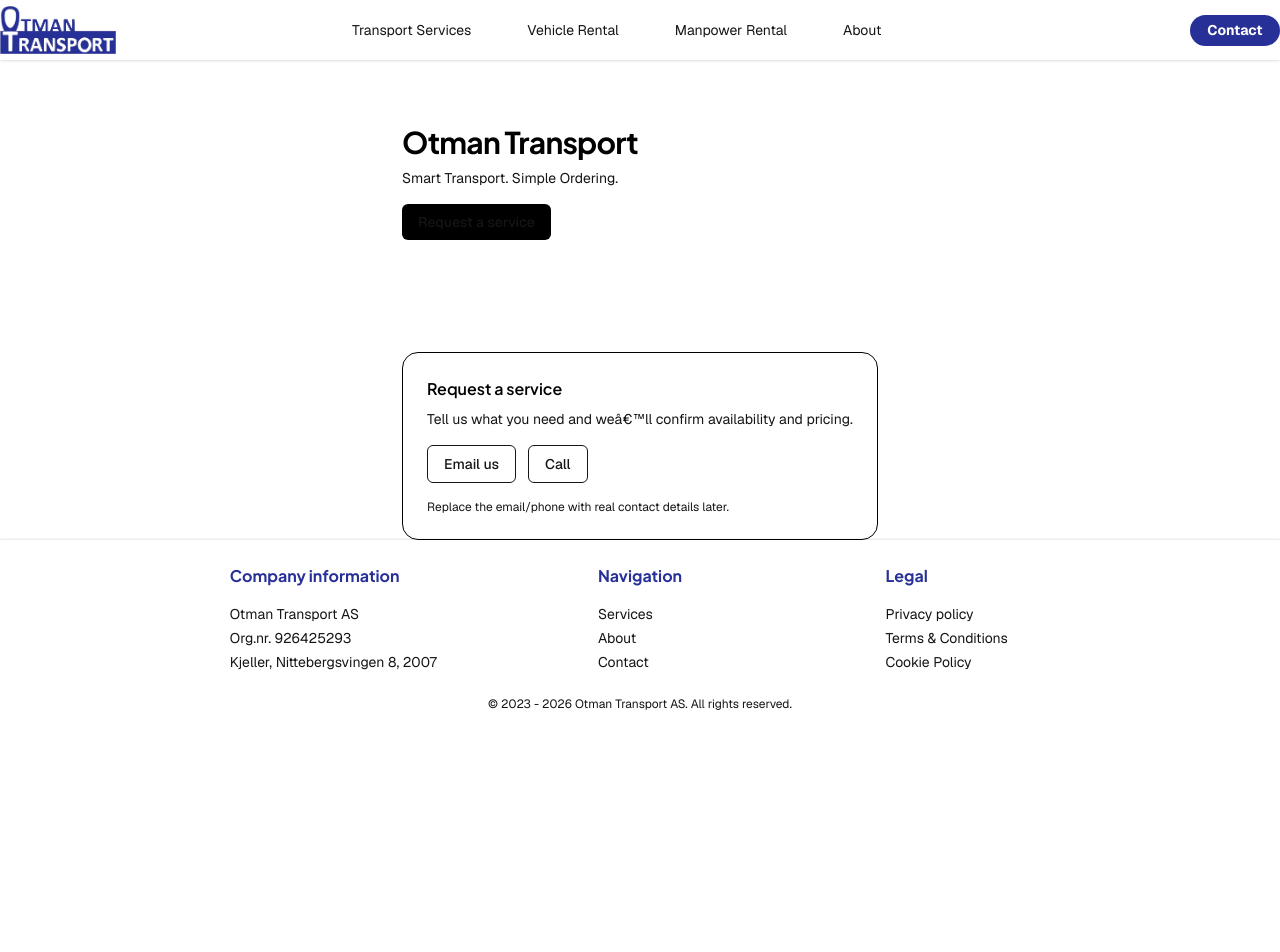
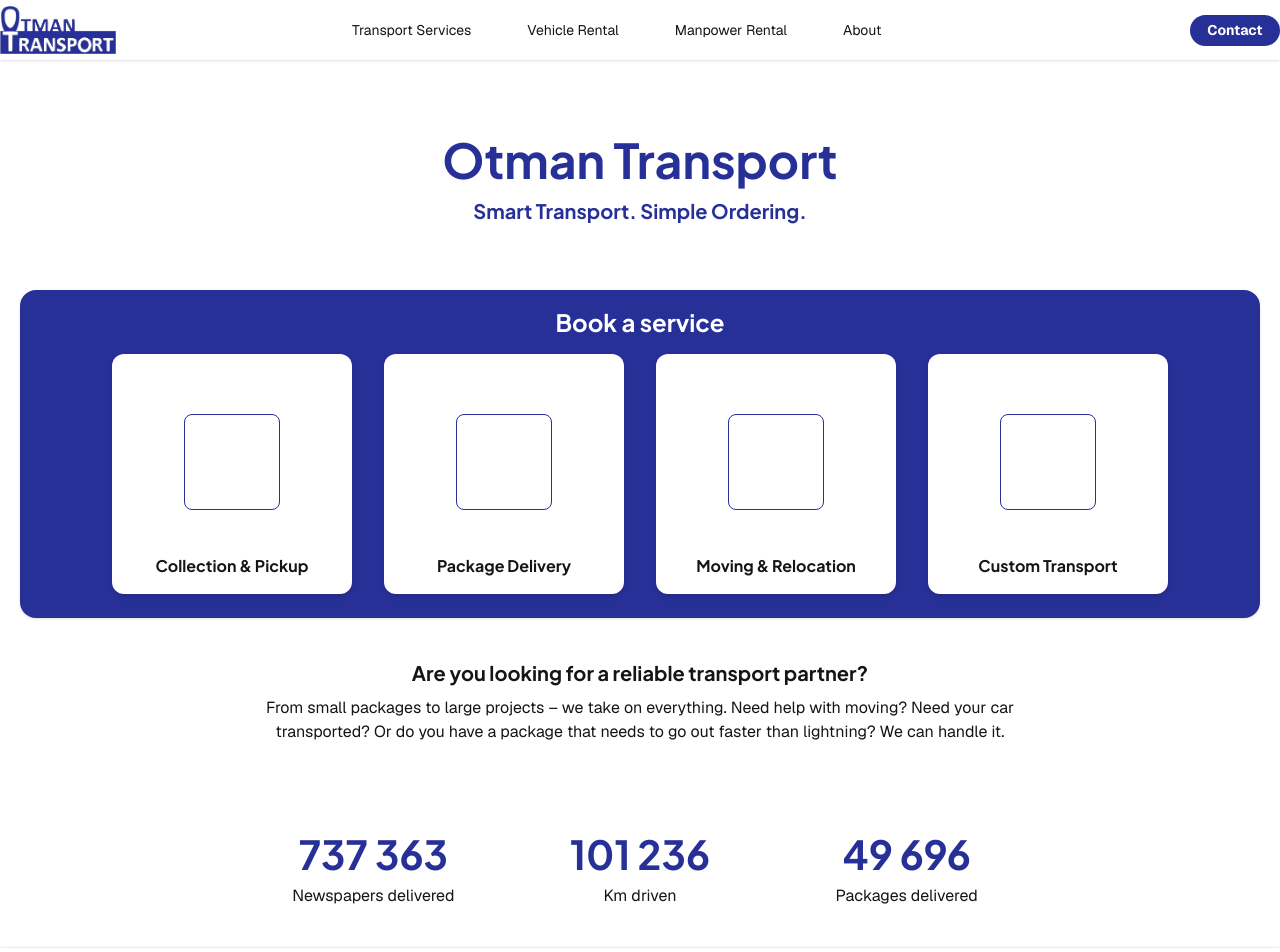
Before and after one commit to itworkotman-design/OTman, a Next.js app: page / in a window 1280 px wide. Shown: the top 952 px of the page. Before the commit the page ends 800 px from the top, so only its background shows below. Built offline with nearby package versions, Linux system fonts and the light colour scheme.

Commit message:
Components Added: Stats Display, ServiceWindow, ServiceWindowItem

```diff
--- /dev/null
+++ b/app/_components/@TransportService/ServiceWindow.tsx
@@ -0,0 +1,25 @@
+// src/components/ServiceWindow.tsx
+import { ServiceWindowItem, type ServiceWindowItemProps } from "./ServiceWindowItem";
+
+export function ServiceWindow({
+  title = "Book a service",
+  items,
+}: {
+  title?: string;
+  items: ServiceWindowItemProps[];
+}) {
+  return (
+    <section>
+      <div className=" w-full">
+        <div className="rounded-2xl bg-logoblue p-4 shadow-sm ">
+          <h2 className="text-center text-2xl font-bold text-white">{title}</h2>
+          <div className="mt-4 flex gap-8 pb-2 justify-self-center">
+            {items.map((item) => (
+              <ServiceWindowItem key={item.href} {...item} />
+            ))}
+          </div>
+        </div>
+      </div>
+    </section>
+  );
+}
--- /dev/null
+++ b/app/_components/@TransportService/ServiceWindowItem.tsx
@@ -0,0 +1,21 @@
+import Link from "next/link";
+
+export type ServiceWindowItemProps = {
+  title: string;
+  href: string;
+};
+
+export function ServiceWindowItem({ title, href }: ServiceWindowItemProps) {
+  return (
+    <Link href={href} className="w-[240px] h-[240px] rounded-xl bg-white p-4 shadow-md flex flex-col">
+      {/* Icon */}
+      <div className="flex-1 flex items-center justify-center">
+        <div className="grid h-24 w-24 place-items-center rounded-lg border border-logoblue">
+        </div>
+      </div>
+
+      {/* Title */}
+      <h3 className="text-center text-[16px] font-bold">{title}</h3>
+    </Link>
+  );
+}
--- /dev/null
+++ b/app/_components/@TransportService/StatsDisplay.tsx
@@ -0,0 +1,23 @@
+//This file needs to intake data from the DB
+export const StatsDisplay = () => {
+  return (
+    <>
+        <section className="w-full py-[40px]">
+            <div className="grid grid-cols-1 md:grid-cols-3 w-[800px] justify-self-center">
+                <div className="text-center">
+                    <h1 className="text-[40px] text-logoblue font-bold">737 363</h1>
+                    <p>Newspapers delivered</p>
+                </div>
+                <div className="text-center">
+                    <h1 className="text-[40px] text-logoblue font-bold">101 236</h1>
+                    <p>Km driven</p>
+                </div>
+                <div className="text-center">
+                    <h1 className="text-[40px] text-logoblue font-bold">49 696</h1>
+                    <p>Packages delivered</p>
+                </div>
+            </div>
+        </section>
+    </>
+  )
+}
--- a/app/_components/Footer.jsx
+++ b/app/_components/Footer.jsx
@@ -3,37 +3,37 @@
 
 export function Footer() {
   return (
-    <footer className="w-full bg-white shadow-[0_-1px_2px_0_rgba(0,0,0,0.1)]">
-      <div className="mx-auto max-w-screen-xl max-w-6xl px-[200px] pt-6">
-        <div className="grid grid-cols-1 gap-10 md:grid-cols-3">
+    <footer className="w-full bg-logoblue md:bg-white shadow-[0_-1px_2px_0_rgba(0,0,0,0.1)]">
+      <div className="mx-auto max-w-screen-xl px-[20] pt-6 w-[800px]">
+        <div className="grid grid-cols-1 gap-10 sm:grid-cols-3">
           {/* Company info */}
-          <div className="justify-self-center">
-            <h3 className="text-md font-bold text-logoblue">
+          <div className="md:justify-self-center">
+            <h3 className="text-md font-bold text-white md:text-logoblue">
               Company information
             </h3>
-            <ul className="mt-4 space-y-1 text-sm text-textcolor">
-              <li>Otman Transport AS</li>
-              <li>Org.nr. 926425293</li>
-              <li>Kjeller, Nittebergsvingen 8, 2007</li>
+            <ul className="mt-4 space-y-1 text-sm">
+              <li className="text-white! md:text-textcolor!">Otman Transport AS</li>
+              <li className="text-white! md:text-textcolor!">Org.nr. 926425293</li>
+              <li className="text-white! md:text-textcolor!">Kjeller, Nittebergsvingen 8, 2007</li>
             </ul>
           </div>
 
           {/* Navigation */}
-          <div className="justify-self-center">
-            <h3 className="text-md font-bold text-logoblue">Navigation</h3>
-            <ul className="mt-4 space-y-1 text-sm text-textcolor">
+          <div className="md:justify-self-center">
+            <h3 className="text-md font-bold text-white md:text-logoblue">Navigation</h3>
+            <ul className="mt-4 space-y-1 text-sm md:text-textcolor">
               <li>
-                <Link href="/services" className="hover:underline">
+                <Link href="/services" className="hover:underline text-white! md:text-textcolor!">
                   Services
                 </Link>
               </li>
               <li>
-                <Link href="/about" className="hover:underline">
+                <Link href="/about" className="hover:underline text-white! md:text-textcolor!">
                   About
                 </Link>
               </li>
               <li>
-                <Link href="/contact" className="hover:underline">
+                <Link href="/contact" className="hover:underline text-white! md:text-textcolor!">
                   Contact
                 </Link>
               </li>
@@ -41,21 +41,21 @@
           </div>
 
           {/* Legal */}
-          <div className="justify-self-center">
-            <h3 className="text-md font-bold text-logoblue">Legal</h3>
-            <ul className="mt-4 space-y-1 text-sm text-textcolor">
+          <div className="md:justify-self-center">
+            <h3 className="text-md font-bold text-white md:text-logoblue">Legal</h3>
+            <ul className="mt-4 space-y-1 text-sm">
               <li>
-                <Link href="/privacy-policy" className="hover:underline">
+                <Link href="/privacy-policy" className="hover:underline text-white! md:text-textcolor!">
                   Privacy policy
                 </Link>
               </li>
               <li>
-                <Link href="/terms" className="hover:underline">
+                <Link href="/terms" className="hover:underline text-white! md:text-textcolor!">
                   Terms &amp; Conditions
                 </Link>
               </li>
               <li>
-                <Link href="/cookie-policy" className="hover:underline">
+                <Link href="/cookie-policy" className="hover:underline text-white! md:text-textcolor!">
                   Cookie Policy
                 </Link>
               </li>
@@ -63,8 +63,8 @@
           </div>
         </div>
 
-        <div className="mt-6 pb-6 text-center text-xs text-neutral-600">
-        <p>© 2023 - 2026 Otman Transport AS. All rights reserved.</p>
+        <div className="mt-6 pb-6 text-center text-xs">
+        <p className="text-white! md:text-neutral-600!">© 2023 - 2026 Otman Transport AS. All rights reserved.</p>
         </div>
       </div>
     </footer>
--- a/app/_components/Navbar.jsx
+++ b/app/_components/Navbar.jsx
@@ -110,7 +110,7 @@
             </div>
           </div>
           {/*Grid Right*/}
-          <div className="relative justify-self-end md:justify-self-end flex items-center gap-4">
+          <div className="relative justify-self-end hidden md:block  md:justify-self-end flex items-center gap-4">
           <Link
             href="/Kontakti"
             className={`
--- a/app/globals.css
+++ b/app/globals.css
@@ -17,13 +17,13 @@
 
 body {
   background: var(--background);
+  color: var(--textcolor)
 }
 
 h1, h2, h3, h4, h5 {
   font-family: var(--font-plus-jakarta), Inter, system-ui, -apple-system, "Segoe UI", Roboto, Arial, sans-serif;
 }
 
-p, ul li, a {
+p, ul, li, a {
   font-family: var(--font-geist), Inter, system-ui, -apple-system, "Segoe UI", Roboto, Arial, sans-serif;
-  color: var(--textcolor)
 }
--- a/app/layout.tsx
+++ b/app/layout.tsx
@@ -34,7 +34,7 @@
     <html lang="en">
       <body className={`${plusJakarta.variable} ${geist.variable}`}>
         <Navbar/>
-        <main className="max-w-screen-xl justify-self-center">
+        <main className="mx-auto max-w-screen-xl px-[20px]">
           {children}
         </main>
         <Footer/>
--- a/app/page.tsx
+++ b/app/page.tsx
@@ -1,16 +1,35 @@
 import { Suspense } from "react";
 import { CatalogSection, CatalogSectionSkeleton } from "./_components/CatalogSection";
+import { ServiceWindow } from "./_components/@TransportService/ServiceWindow";
+import { StatsDisplay } from "./_components/@TransportService/StatsDisplay"
+
+const items = [
+  { title: "Collection & Pickup", href: "/services/collection-pickup" },
+  { title: "Package Delivery", href: "/services/package-delivery" },
+  { title: "Moving & Relocation", href: "/services/moving-relocation" },
+  { title: "Custom Transport", href: "/services/custom-transport" },
+  // add more → it will scroll horizontally
+];
 
 export default function Home() {
   return (
-    <main className="mx-auto w-full">
-      <header className="space-y-2 py-16">
-        <h1 className="text-3xl font-bold tracking-tight">Otman Transport</h1>
-        <p className="text-sm text-muted-foreground">
+    <>
+      <header className="py-16">
+        <h1 className="text-logoblue text-[48px] font-bold justify-self-center">Otman Transport</h1>
+        <h3 className="text-logoblue text-[20px] font-bold justify-self-center">
           Smart Transport. Simple Ordering.
-        </p>
+        </h3>
+      </header>
+      <ServiceWindow items={items} />
+      <section className="py-[40px]">
+        <h3 className="text-center text-[20px] font-bold pb-2">Are you looking for a reliable transport partner?</h3>
+        <p className="text-center justify-self-center w-[800px]">From small packages to large projects – we take on everything.  Need help with moving? Need your car transported? Or do you have a package that needs to go out faster than lightning? We can handle it.</p>
+      </section>
+      <StatsDisplay/>
 
-        <div className="pt-2">
+
+      {/*Hid it for now */}
+      <div className="hidden pt-2">
           <a
             href="#request"
             className="inline-flex items-center justify-center rounded-md bg-black px-4 py-2 text-sm font-medium text-white hover:opacity-90"
@@ -18,9 +37,9 @@
             Request a service
           </a>
         </div>
-      </header>
 
-      <section id="request" className="mt-12 rounded-2xl border p-6 text-sm">
+        {/*Hid it for now */}
+      <section id="request" className=" hidden mt-12 rounded-2xl border p-6 text-sm">
         <h2 className="text-base font-semibold">Request a service</h2>
         <p className="mt-2 text-muted-foreground">
           Tell us what you need and weâ€™ll confirm availability and pricing.
@@ -45,6 +64,6 @@
           Replace the email/phone with real contact details later.
         </p>
       </section>
-    </main>
+    </>
   );
 }
```
